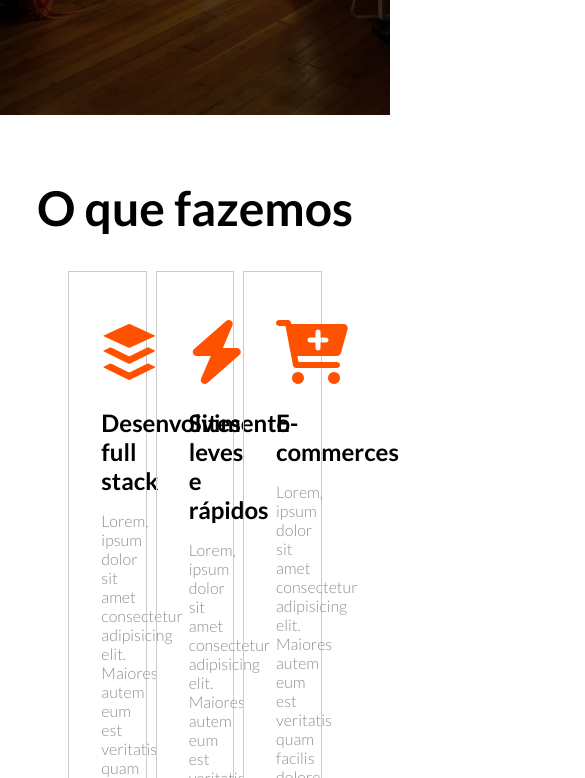
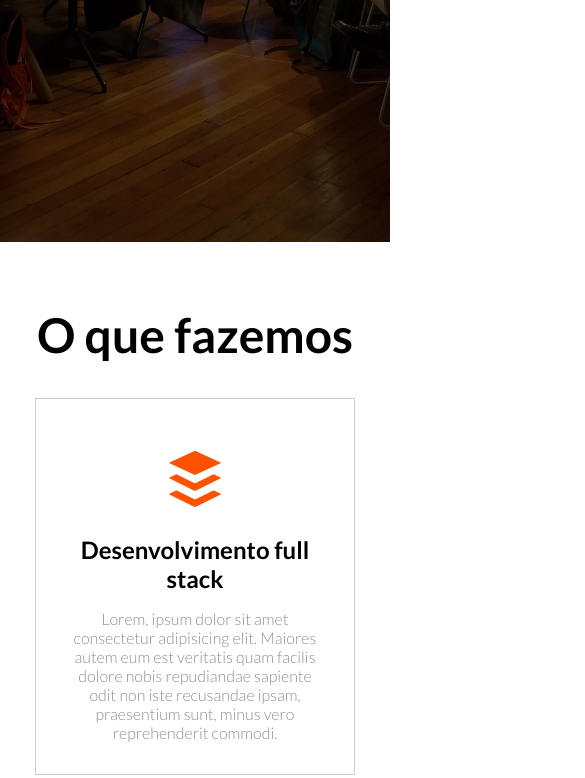
Before and after one commit to RCVigil/agency-saSS, a website: page index.html in a window 390 px wide. Shown: the part 602-1380 px from the top of the page, 585 px wide, since content can reach past the window. Drawn offline with Linux system fonts and the light colour scheme; a web font is replaced by a local one.

Commit message:
Finalizando o projeto de SASS tanto para web quanto para mobile

```diff
--- a/sass/_utilities.sass
+++ b/sass/_utilities.sass
@@ -19,6 +19,17 @@
   &:hover
     color: $primary-color
 
+@mixin card-mobile
+  width: 100%
+  height: 200px
+  margin: 0
+  margin-bottom: 2rem
+
+// MOBILE
+@mixin mobile
+  @media (max-width: 425px)
+    @content
+
 // PLACEHOLDER SELECTORS
 %title-text-shadow
   text-shadow: 3px 2px $primary-color
@@ -35,6 +46,9 @@
 %card-hover
   .job-card-title, .job-card-cover, .job-card-description
     opacity: 0
+
+    @include mobile
+      opacity: 1
 
   &:hover
     .job-card-title, .job-card-cover, .job-card-description
--- a/sass/styles.sass
+++ b/sass/styles.sass
@@ -9,6 +9,13 @@
   background-size: cover
   background-position: center
 
+  @include mobile
+    height: 100vh
+
+  nav
+    @include mobile
+      display: none
+
 .nav-container
   display: flex
   justify-content: space-between
@@ -19,6 +26,11 @@
   padding:1.5rem 2rem
   background-color: $black
   z-index: 10
+
+  @include mobile
+    padding: .8rem
+    width: 420px
+    justify-content: space-around
 
   .brand
     color: $light-color
@@ -42,6 +54,10 @@
     color: #FFF
     display: none
 
+    @include mobile
+      display: block
+
+
 .title-container
   color: $light-color
   display: flex
@@ -49,6 +65,10 @@
   align-items: center
   justify-content: center
   height: 100%
+
+  @include mobile
+    text-align: center
+    padding: 2rem
 
   h2
     font-size: 3rem
@@ -73,12 +93,19 @@
     justify-content: space-around
     padding: 2rem
 
+    @include mobile
+      padding: 2rem 0
+
     .services-card
       width: 30%
       margin: 1%
       padding: 2rem
       border: 1px solid #ccc
       transition: .3s
+
+      @include mobile
+        width: 100%
+        margin-bottom: 2rem
 
       i
         color: $primary-color
@@ -102,12 +129,18 @@
   background-color: $secondary-bg
   padding: 3rem
 
+  @include mobile
+    padding: 2rem
+
   h2
     @extend %section-title
 
   .jobs-list
     display: flex
     padding: 2rem 0
+
+    @include mobile
+      flex-direction: column
 
     .first-job
       width: 30%
@@ -120,10 +153,17 @@
       @extend %center-bg
       @extend %card-hover
 
+      @include mobile
+        @include card-mobile
+
     .other-jobs-container
       display: flex
       flex-wrap: wrap
       width: 68%
+
+      @include mobile
+        width: 100%
+        flex-direction: column
 
       .job-card
         width: 46%
@@ -134,6 +174,9 @@
         margin-right: 15px
         @extend %center-bg
         @extend %card-hover
+
+        @include mobile
+          @include card-mobile
 
       #job2
         background-image: url('../img/job2.jpg')
@@ -182,6 +225,10 @@ footer
     display: flex
     flex-wrap: wrap
 
+    @include mobile
+      max-width: 100%
+      flex-direction: column
+
     .footer-title
       color: #fff
       font-weight: bolder
@@ -190,16 +237,30 @@ footer
   .footer-desc-container, .footer-links-container
     width: 50%
 
+    @include mobile
+      width: 100%
+      margin-bottom: 2rem
+      text-align: center
+
   .footer-desc-container
     p
       width: 80%
       line-height: 1.3
 
+      @include mobile
+        width: 100%
+
   .footer-links-container
     display: flex
 
+    @include mobile
+      flex-direction: column
+
     &-list
       padding: 0 1rem
+
+      @include mobile
+        margin-bottom: 2rem
 
       li
         margin-bottom: .5rem
@@ -215,5 +276,8 @@ footer
       width: 100%
       margin-top: 3rem
 
+      @include mobile
+        text-align: center
+
       p
         margin-bottom: 1rem
```
Also changed, not shown: index.html (+1 -0 lines), css/styles.css, 1 other file.
